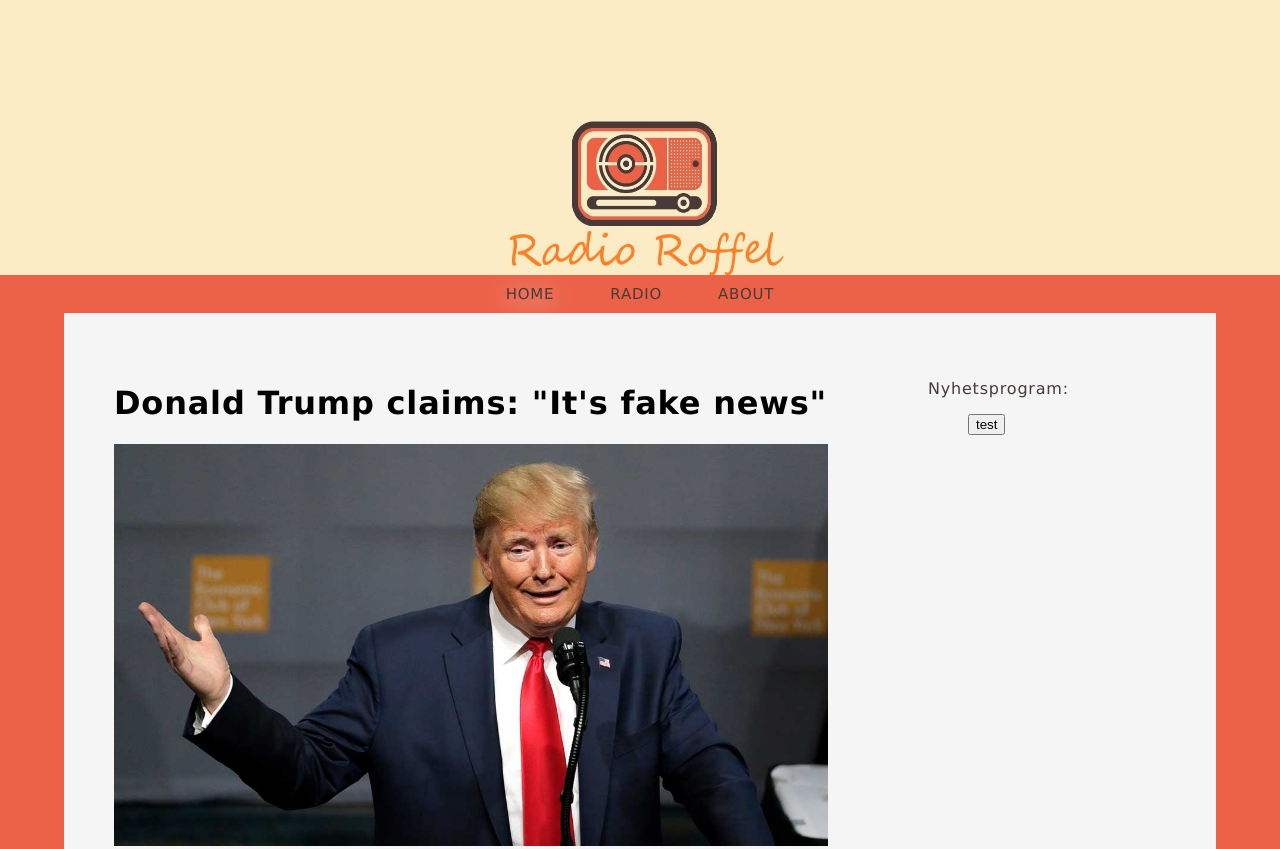
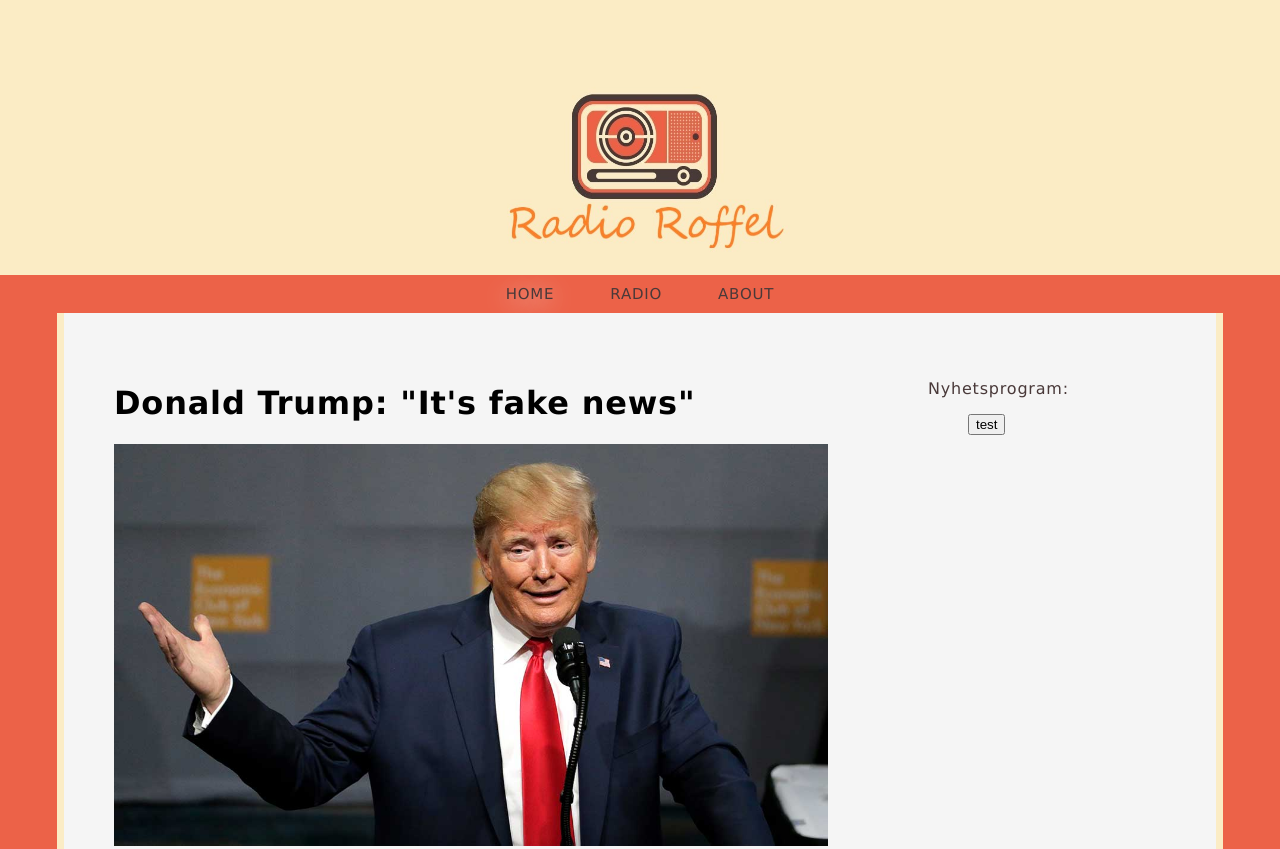
Before and after one commit to crunchwrap89/Projekt-SR-Api, a plain HTML site: page index.html in a window 1280 px wide. Shown: the top 849 px of the page. Drawn offline with nearby package versions, Linux system fonts and the light colour scheme.

Commit message:
added border to outerdiv

```diff
--- a/css/style.css
+++ b/css/style.css
@@ -16,7 +16,7 @@ body {
     background-position: center top;
     display:block;
     margin:0px auto;
-    background: url("/images/minimalradioba.jpg") no-repeat center;
+    background: url("/images/minimalradioba2.jpg") no-repeat center;
     background-size: 100% 100%;
 }
 nav {
@@ -62,6 +62,13 @@ img:hover {
     display: inline-block;
     flex-direction: column;
     width: 90%;
+    border-style: solid;
+    border-width: 50px;
+    border-top-width: 0px;
+    border-left-width: 7px;
+    border-right-width: 7px;
+    border-bottom-width: 0px;
+    border-color: rgb(251, 236, 197);
 }
 .innerdiv {
     text-align: center;
--- a/views/home.js
+++ b/views/home.js
@@ -1,7 +1,7 @@
 export default { template: `<div class="outerdiv">
                              <div class="innerdiv">
                               <div class="vansterdiv">
-                              <h1> Donald Trump claims: "It's fake news"</h1>
+                              <h1> Donald Trump: "It's fake news"</h1>
                               <img src="../images/fakenews.jpg" alt="Italian Trulli" style="width:100%;max-width:800px">
                             <p>
                               Lorem ipsum dolor sit amet, ex erant oratio iuvaret sea, sit ne dicit utinam molestie, ne sit nusquam percipit. Vis ea adhuc nonumy facilisi, tractatos splendide suscipiantur et mel. Errem sapientem at mel, mel cu vocent epicurei persecuti. Pri tempor copiosae platonem at, fastidii mediocritatem in pro, vix iudico integre prompta cu.
```
Also changed, not shown: images/minimalradioba2.jpg (added).
